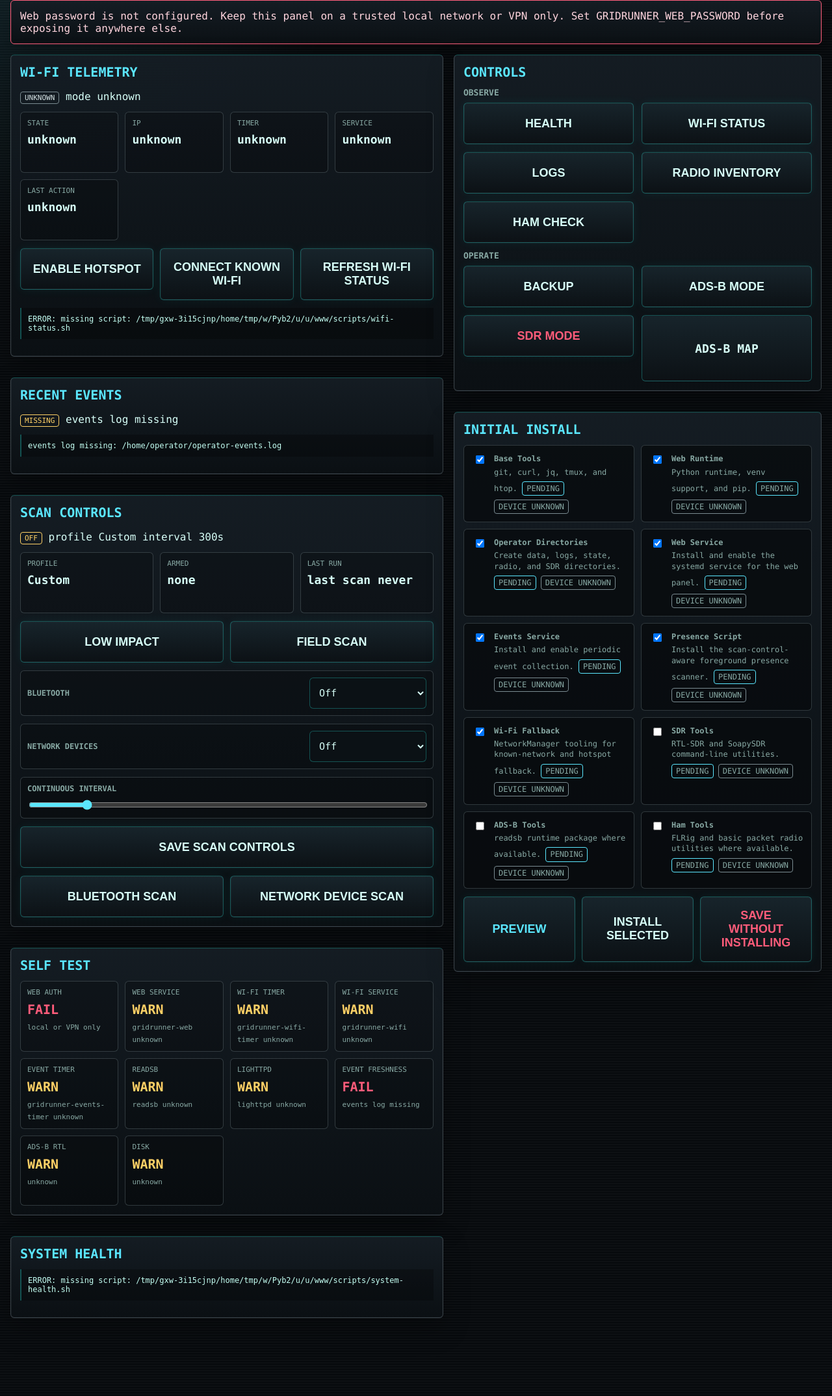
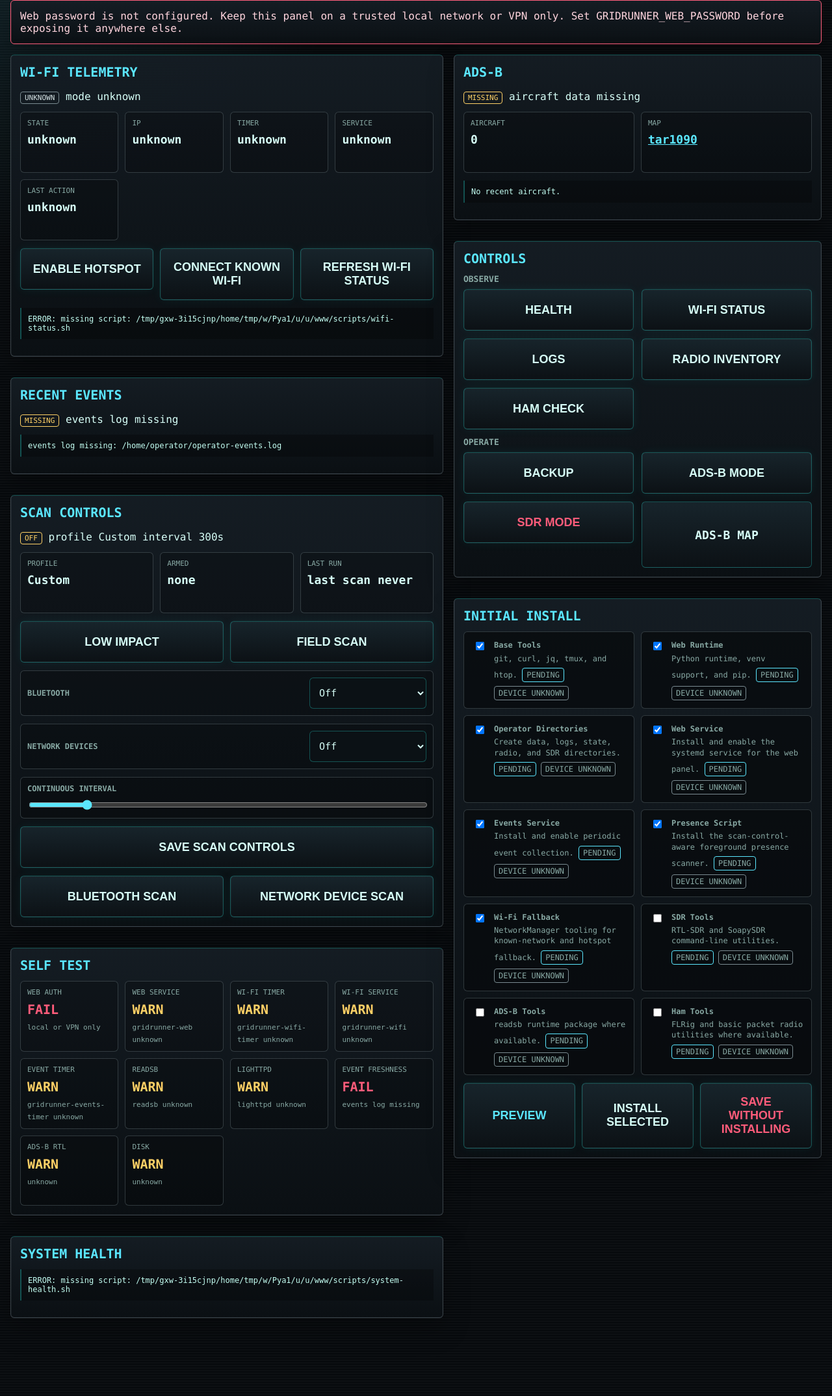
Before and after one commit to jfergs/gridrunner, a FastAPI app: page / in a window 1280 px wide. Shown: the part 155-2304 px from the top of the page at 65% size. Run offline with FastAPI, Linux system fonts and the light colour scheme.

Commit message:
Add CSRF tokens and ADS-B summary
Protect run and scan POST actions with form tokens, add ADS-B aircraft summary telemetry, and document low-contention scan defaults.

```diff
--- a/web/app.py
+++ b/web/app.py
@@ -1,3 +1,4 @@
+import json
 import os
 import re
 import secrets
@@ -11,6 +12,7 @@ from auth import require_auth
 from commands import COMMANDS, run_cmd
 from config import (
     ADSB_MAP_URL,
+    ADSB_AIRCRAFT_JSON,
     DEVICE_HOSTNAME,
     EVENTS_LOG,
     EVENTS_STALE_SECONDS,
@@ -31,7 +33,8 @@ from install import (
 
 app = FastAPI()
 templates = Jinja2Templates(directory=str(WEB_DIR / "templates"))
-POWER_ACTION_TOKEN = secrets.token_urlsafe(32)
+FORM_ACTION_TOKEN = secrets.token_urlsafe(32)
+POWER_ACTION_TOKEN = FORM_ACTION_TOKEN
 SCAN_MODES = {"off", "continuous"}
 SCAN_INTERVAL_MIN = 60
 SCAN_INTERVAL_MAX = 1800
@@ -51,6 +54,11 @@ SCAN_PROFILES = {
     },
 }
 
+ADSB_AIRCRAFT_CANDIDATES = [
+    ADSB_AIRCRAFT_JSON,
+    ADSB_AIRCRAFT_JSON.parent / "data" / ADSB_AIRCRAFT_JSON.name,
+]
+
 
 def no_store(response: Response):
     response.headers["Cache-Control"] = "no-store"
@@ -66,6 +74,91 @@ def adsb_map_url(request: Request):
     if ":" in hostname and not hostname.startswith("["):
         hostname = f"[{hostname}]"
     return f"http://{hostname}/tar1090/"
+
+
+def valid_form_token(confirm_token):
+    return secrets.compare_digest(confirm_token, FORM_ACTION_TOKEN)
+
+
+def csrf_rejected_response(request, title):
+    response = templates.TemplateResponse(
+        request,
+        "result.html",
+        {
+            "title": title,
+            "output": "Action rejected: invalid form token.",
+        },
+    )
+    no_store(response)
+    return response
+
+
+def adsb_aircraft_file():
+    for candidate in ADSB_AIRCRAFT_CANDIDATES:
+        if candidate.exists():
+            return candidate
+    return ADSB_AIRCRAFT_JSON
+
+
+def short_aircraft_value(value, default="-"):
+    if value in (None, ""):
+        return default
+    return str(value).strip() or default
+
+
+def adsb_aircraft_summary(limit=5):
+    aircraft_file = adsb_aircraft_file()
+    summary = {
+        "status": "missing",
+        "message": "aircraft data missing",
+        "count": 0,
+        "aircraft": [],
+        "path": str(aircraft_file),
+    }
+
+    try:
+        data = json.loads(aircraft_file.read_text(encoding="utf-8"))
+    except FileNotFoundError:
+        return summary
+    except (OSError, json.JSONDecodeError):
+        summary["status"] = "degraded"
+        summary["message"] = "aircraft data unreadable"
+        return summary
+
+    aircraft = data.get("aircraft", [])
+    if not isinstance(aircraft, list):
+        summary["status"] = "degraded"
+        summary["message"] = "aircraft data invalid"
+        return summary
+
+    seen_aircraft = [item for item in aircraft if isinstance(item, dict)]
+    summary["status"] = "present"
+    summary["count"] = len(seen_aircraft)
+    summary["message"] = f"{len(seen_aircraft)} aircraft tracked"
+
+    sortable = sorted(
+        seen_aircraft,
+        key=lambda item: item.get("seen", 999999)
+        if isinstance(item.get("seen", 999999), (int, float))
+        else 999999,
+    )
+    for item in sortable[:limit]:
+        seen = item.get("seen")
+        if isinstance(seen, (int, float)):
+            seen_text = f"{max(0, int(seen))}s"
+        else:
+            seen_text = "-"
+        summary["aircraft"].append(
+            {
+                "ident": short_aircraft_value(item.get("flight"), short_aircraft_value(item.get("hex"))),
+                "altitude": short_aircraft_value(item.get("alt_baro", item.get("alt_geom"))),
+                "speed": short_aircraft_value(item.get("gs")),
+                "track": short_aircraft_value(item.get("track")),
+                "seen": seen_text,
+            }
+        )
+
+    return summary
 
 
 def event_freshness():
@@ -432,6 +525,7 @@ def index(request: Request, _user=Depends(require_auth)):
     wifi_status = parse_keyed_status(wifi_output, "GRIDRUNNER_WIFI ")
     service_health = parse_service_health(run_cmd(COMMANDS["service_health"]))
     scan_controls = describe_scan_controls(load_scan_controls())
+    adsb_summary = adsb_aircraft_summary()
     node_status = build_node_status(wifi_status, event_status, component_health)
     auth_enabled = bool(WEB_PASSWORD)
     self_tests = build_self_tests(
@@ -457,6 +551,8 @@ def index(request: Request, _user=Depends(require_auth)):
             "auth_enabled": auth_enabled,
             "operator_user": OPERATOR_USER,
             "adsb_map_url": adsb_map_url(request),
+            "adsb_summary": adsb_summary,
+            "form_action_token": FORM_ACTION_TOKEN,
             "power_action_token": POWER_ACTION_TOKEN,
             "install_items": INSTALL_ITEMS,
             "install_state": install_state,
@@ -478,8 +574,12 @@ def scan_action(
     network_device_mode: str = Form(""),
     network_mode: str = Form(""),
     interval_seconds: int = Form(SCAN_INTERVAL_DEFAULT),
+    confirm_token: str = Form(""),
     _user=Depends(require_auth),
 ):
+    if not valid_form_token(confirm_token):
+        return csrf_rejected_response(request, "GRIDRUNNER SCANS")
+
     controls = load_scan_controls()
 
     if action == "save":
@@ -520,8 +620,12 @@ def scan_action(
 def run_action(
     request: Request,
     action: str = Form(...),
+    confirm_token: str = Form(""),
     _user=Depends(require_auth),
 ):
+    if not valid_form_token(confirm_token):
+        return csrf_rejected_response(request, f"GRIDRUNNER: {action}")
+
     cmd = COMMANDS.get(action)
 
     if not cmd:
@@ -552,7 +656,7 @@ def power_action(
 ):
     if action not in {"shutdown", "restart"}:
         output = f"Unknown power action: {action}"
-    elif not secrets.compare_digest(confirm_token, POWER_ACTION_TOKEN):
+    elif not valid_form_token(confirm_token):
         output = "Power action rejected: invalid confirmation token."
     else:
         output = run_cmd(COMMANDS[action])
--- a/web/config.py
+++ b/web/config.py
@@ -12,6 +12,12 @@ OPERATOR_HOME = Path(
 )
 DEVICE_HOSTNAME = os.environ.get("GRIDRUNNER_DEVICE_HOSTNAME", "device")
 ADSB_MAP_URL = os.environ.get("GRIDRUNNER_ADSB_MAP_URL", "")
+ADSB_AIRCRAFT_JSON = Path(
+    os.environ.get(
+        "GRIDRUNNER_ADSB_AIRCRAFT_JSON",
+        "/run/tar1090/aircraft.json",
+    )
+)
 
 
 def resolve_events_log():
--- a/web/templates/index.html
+++ b/web/templates/index.html
@@ -486,14 +486,17 @@
         <div class="actions">
           <form method="post" action="/run" onsubmit="return confirm('Enable fallback hotspot mode now? This may disconnect the current Wi-Fi session.');">
             <input type="hidden" name="action" value="wifi_hotspot">
+            <input type="hidden" name="confirm_token" value="{{ form_action_token }}">
             <button>Enable Hotspot</button>
           </form>
           <form method="post" action="/run" onsubmit="return confirm('Leave hotspot mode and connect to a known Wi-Fi network if one is visible?');">
             <input type="hidden" name="action" value="wifi_known">
+            <input type="hidden" name="confirm_token" value="{{ form_action_token }}">
             <button>Connect Known Wi-Fi</button>
           </form>
           <form method="post" action="/run">
             <input type="hidden" name="action" value="wifi_status">
+            <input type="hidden" name="confirm_token" value="{{ form_action_token }}">
             <button>Refresh Wi-Fi Status</button>
           </form>
         </div>
@@ -524,15 +527,18 @@
         <div class="actions">
         <form method="post" action="/scans">
           <input type="hidden" name="action" value="profile:low-impact">
+          <input type="hidden" name="confirm_token" value="{{ form_action_token }}">
           <button>Low Impact</button>
         </form>
         <form method="post" action="/scans">
           <input type="hidden" name="action" value="profile:field">
+          <input type="hidden" name="confirm_token" value="{{ form_action_token }}">
           <button>Field Scan</button>
         </form>
         </div>
         <form method="post" action="/scans" class="scan-controls">
           <input type="hidden" name="action" value="save">
+          <input type="hidden" name="confirm_token" value="{{ form_action_token }}">
           <div class="scan-row">
             <label for="bluetooth-mode">Bluetooth</label>
             <select id="bluetooth-mode" name="bluetooth_mode">
@@ -557,11 +563,13 @@
         <form method="post" action="/scans">
           <input type="hidden" name="action" value="scan-now">
           <input type="hidden" name="scan_target" value="bluetooth">
+          <input type="hidden" name="confirm_token" value="{{ form_action_token }}">
           <button>Bluetooth Scan</button>
         </form>
         <form method="post" action="/scans">
           <input type="hidden" name="action" value="scan-now">
           <input type="hidden" name="scan_target" value="network">
+          <input type="hidden" name="confirm_token" value="{{ form_action_token }}">
           <button>Network Device Scan</button>
         </form>
         </div>
@@ -588,23 +596,40 @@
 
     <aside class="stack">
       <div class="panel">
+        {% set adsb = adsb_summary|default({"status": "missing", "count": 0, "message": "aircraft data missing", "aircraft": []}) %}
+        <h2>ADS-B</h2>
+        <span class="status health-{{ adsb.status }}">{{ adsb.status }}</span>
+        <span>{{ adsb.message }}</span>
+        <div class="telemetry-grid">
+          <div class="telemetry"><span>Aircraft</span><strong>{{ adsb.count }}</strong></div>
+          <div class="telemetry"><span>Map</span><strong><a href="{{ adsb_map_url }}" target="_blank" rel="noopener">tar1090</a></strong></div>
+        </div>
+        {% if adsb.aircraft %}
+        <pre>{% for aircraft in adsb.aircraft %}{{ aircraft.ident }} alt={{ aircraft.altitude }} gs={{ aircraft.speed }} track={{ aircraft.track }} seen={{ aircraft.seen }}
+{% endfor %}</pre>
+        {% else %}
+        <pre>No recent aircraft.</pre>
+        {% endif %}
+      </div>
+
+      <div class="panel">
         <h2>Controls</h2>
         <div class="control-section">
           <h3>Observe</h3>
           <div class="grid">
-            <form method="post" action="/run"><input type="hidden" name="action" value="health"><button>Health</button></form>
-            <form method="post" action="/run"><input type="hidden" name="action" value="wifi_status"><button>Wi-Fi Status</button></form>
-            <form method="post" action="/run"><input type="hidden" name="action" value="logs"><button>Logs</button></form>
-            <form method="post" action="/run"><input type="hidden" name="action" value="inventory"><button>Radio Inventory</button></form>
-            <form method="post" action="/run"><input type="hidden" name="action" value="hamcheck"><button>Ham Check</button></form>
+            <form method="post" action="/run"><input type="hidden" name="action" value="health"><input type="hidden" name="confirm_token" value="{{ form_action_token }}"><button>Health</button></form>
+            <form method="post" action="/run"><input type="hidden" name="action" value="wifi_status"><input type="hidden" name="confirm_token" value="{{ form_action_token }}"><button>Wi-Fi Status</button></form>
+            <form method="post" action="/run"><input type="hidden" name="action" value="logs"><input type="hidden" name="confirm_token" value="{{ form_action_token }}"><button>Logs</button></form>
+            <form method="post" action="/run"><input type="hidden" name="action" value="inventory"><input type="hidden" name="confirm_token" value="{{ form_action_token }}"><button>Radio Inventory</button></form>
+            <form method="post" action="/run"><input type="hidden" name="action" value="hamcheck"><input type="hidden" name="confirm_token" value="{{ form_action_token }}"><button>Ham Check</button></form>
           </div>
         </div>
         <div class="control-section">
           <h3>Operate</h3>
           <div class="grid">
-            <form method="post" action="/run"><input type="hidden" name="action" value="backup"><button>Backup</button></form>
-            <form method="post" action="/run"><input type="hidden" name="action" value="adsbmode"><button>ADS-B Mode</button></form>
-            <form method="post" action="/run"><input type="hidden" name="action" value="sdrmode"><button class="danger">SDR Mode</button></form>
+            <form method="post" action="/run"><input type="hidden" name="action" value="backup"><input type="hidden" name="confirm_token" value="{{ form_action_token }}"><button>Backup</button></form>
+            <form method="post" action="/run"><input type="hidden" name="action" value="adsbmode"><input type="hidden" name="confirm_token" value="{{ form_action_token }}"><button>ADS-B Mode</button></form>
+            <form method="post" action="/run"><input type="hidden" name="action" value="sdrmode"><input type="hidden" name="confirm_token" value="{{ form_action_token }}"><button class="danger">SDR Mode</button></form>
             <a class="control-link" href="{{ adsb_map_url }}" target="_blank" rel="noopener">ADS-B Map</a>
           </div>
         </div>
```
Also changed, not shown: BACKLOG.md (+6 -3 lines), tests/test_adsb_map.py (+41 -0 lines), tests/test_template_render.py (+36 -0 lines), README.md.
